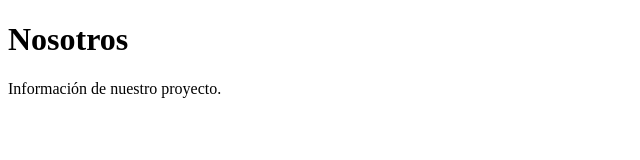
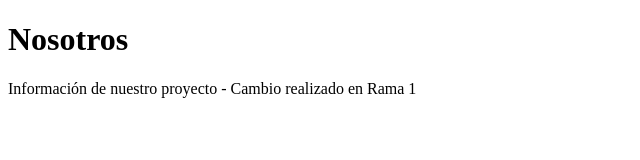
Before and after one commit to mseminariog18-cell/Semana4_2, a plain HTML site: page nosotros.html in a window 1280 px wide. Shown: the whole page, without its empty margins (0-640 px from the left). Drawn offline with Linux system fonts and the light colour scheme.

Commit message:
camnio en nosotros.html- rama1

```diff
--- a/nosotros.html
+++ b/nosotros.html
@@ -7,6 +7,6 @@
 </head>
 <body>
     <h1>Nosotros</h1>
-    <p>Información de nuestro proyecto.</p>
+    <p>Información de nuestro proyecto - Cambio realizado en Rama 1</p>
 </body>
 </html>
```
